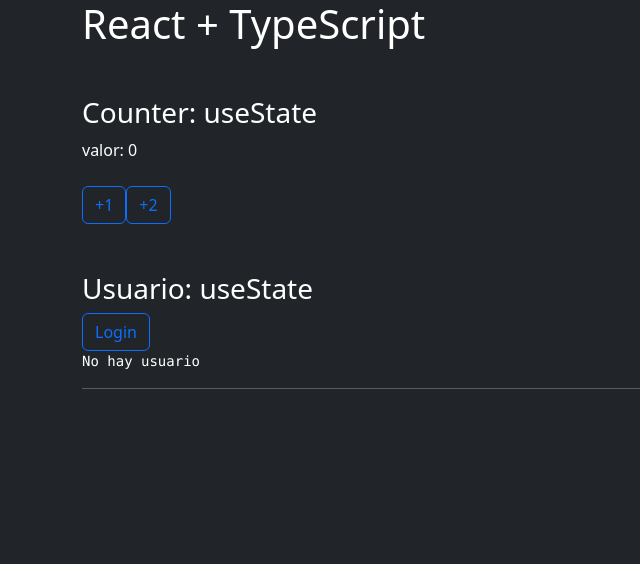
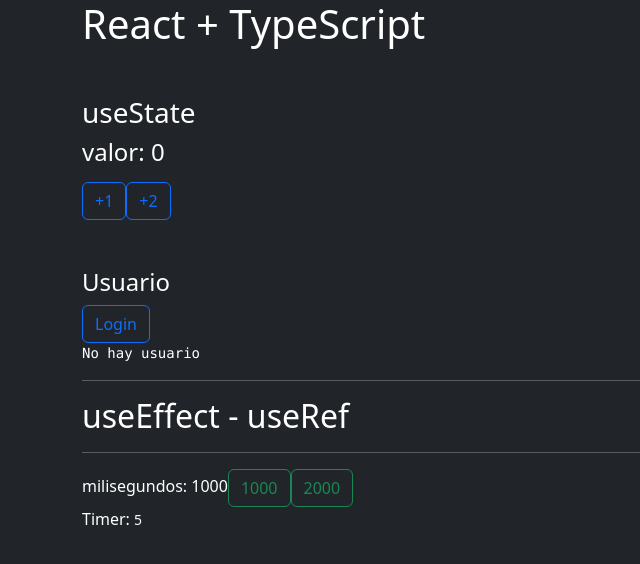
Before and after one commit to AyrielNoriega/mi-app, a React (Vite) app: page / in a window 1280 px wide. Shown: the top 564 px of the page, without its empty margins (0-640 px from the left). Built offline with nearby package versions, Linux system fonts and the light colour scheme; the HTML template or start-up script is replaced by a standard one.

Commit message:
useEffect + useRef + Custom Props

```diff
--- a/src/App.tsx
+++ b/src/App.tsx
@@ -1,5 +1,7 @@
 import { Counter } from './components/Counter';
 import { Usuario } from './components/Usuario';
+
+import { TimerPadre } from './components/TimerPadre';
 
 function App() {
 
@@ -12,6 +14,11 @@
 
             <Usuario />
             <hr />
+
+            <h2>useEffect - useRef</h2>
+            <hr />
+
+            <TimerPadre />
         </>
     );
 }
--- a/src/components/Counter.tsx
+++ b/src/components/Counter.tsx
@@ -10,8 +10,8 @@
 
     return (
         <div className="mt-5">
-            <h3>Counter: useState</h3>
-            <p>valor: { counter }</p>
+            <h3>useState</h3>
+            <h4>valor: { counter }</h4>
             <button
                 className="btn btn-outline-primary mt-2"
                 onClick={ () => onIncrement() }
--- /dev/null
+++ b/src/components/Timer.tsx
@@ -0,0 +1,24 @@
+import { useEffect, useRef, useState } from 'react';
+
+type TimerArgs = {
+    milisegundos: number,
+    segundos?: number
+}
+
+export const Timer = ( { milisegundos }: TimerArgs) => {
+
+    const [segundos, setSegundos] = useState(0);
+    const ref = useRef<NodeJS.Timeout>();
+
+    useEffect(() => {
+        ref.current && clearInterval( ref.current );
+        ref.current = setInterval( () => setSegundos( s => s + 1), milisegundos);
+    }, [milisegundos]);
+
+
+    return (
+        <>
+            <p>Timer: <small>{ segundos }</small></p>
+        </>
+    );
+};
--- /dev/null
+++ b/src/components/TimerPadre.tsx
@@ -0,0 +1,25 @@
+import { useState } from 'react';
+import { Timer } from './Timer';
+
+export const TimerPadre = () => {
+
+    const [ milisegundos, setMilisegundos ] = useState(1000);
+    return (
+        <>
+            <span>milisegundos: { milisegundos }</span>
+            <button
+                onClick={ () => setMilisegundos(1000) }
+                className="btn btn-outline-success"
+            >
+                1000
+            </button>
+            <button
+                onClick={ () => setMilisegundos(2000) }
+                className="btn btn-outline-success"
+            >
+                2000
+            </button>
+            <Timer  milisegundos={ milisegundos } />
+        </>
+    );
+};
--- a/src/components/Usuario.tsx
+++ b/src/components/Usuario.tsx
@@ -23,7 +23,7 @@
 
     return (
         <div className="mt-5">
-            <h3>Usuario: useState</h3>
+            <h4>Usuario</h4>
             <button onClick={ login } className="btn btn-outline-primary">
                 Login
             </button>
```
